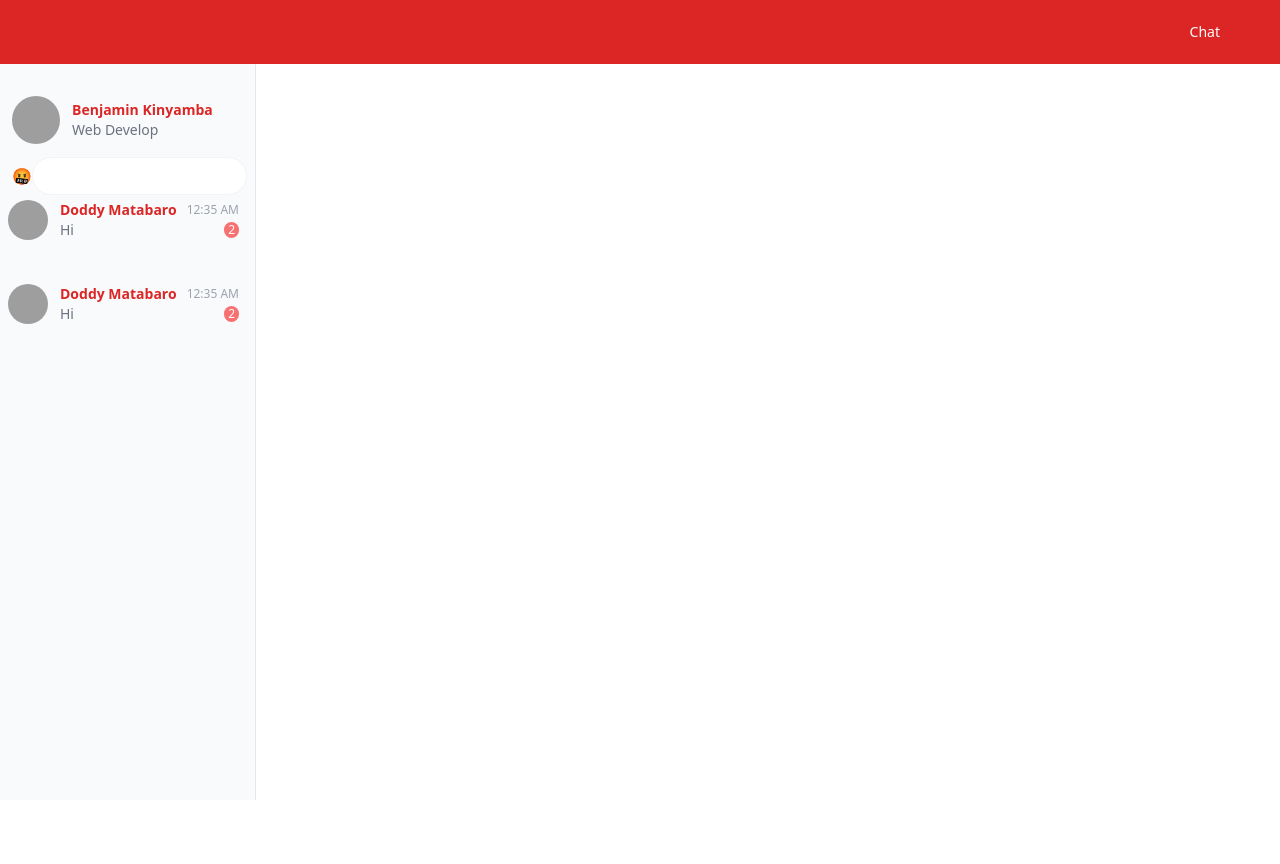
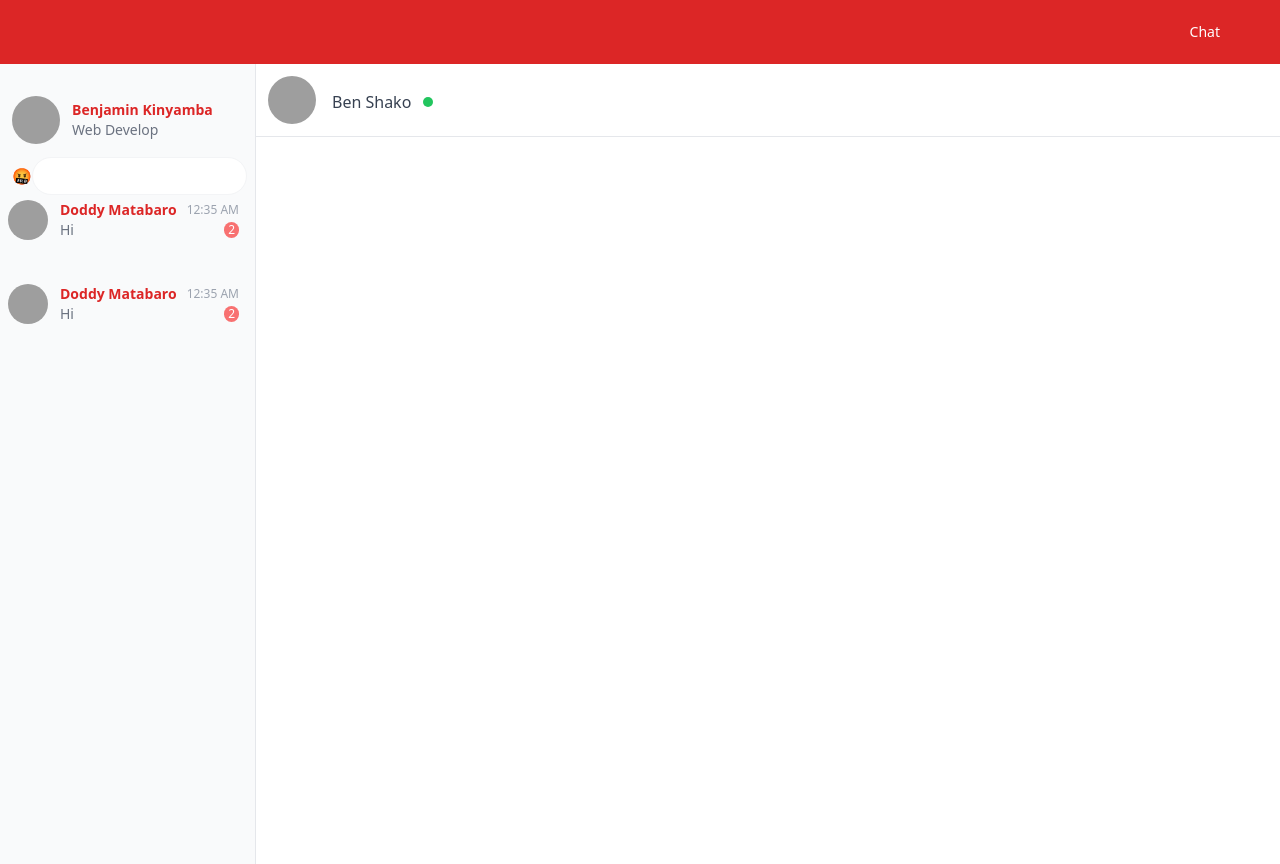
Before and after one commit to DoddyMatabaro/talkit-client, a React (Vite) app in the folder talkit-client/: page / in a window 1280 px wide. Before the commit the page ends 800 px from the top, so only its background shows below. Built offline with nearby package versions, Linux system fonts and the light colour scheme; grey boxes are pictures that could not be loaded.

Commit message:
styles chat screen: selected user

```diff
--- a/talkit-client/src/screen/Chat.jsx
+++ b/talkit-client/src/screen/Chat.jsx
@@ -39,6 +39,7 @@ function Chat() {
                         </div>
                 </nav>
                 {/* end navigation ends here */}
+                {/* CHAT LAYOUT */}
                 <div className='flex-grow w-full max-w-7xl mx-auto lg:flex'>
                     <div className="flex-1 min-w-0 bg-white xl:flex">
                         <div className="border-b border-gray-200 xl:border-b-0 xl:flex-shink-0 xl:w-64 xl:border-r xl:border-gray-200 bg-gray-50">
@@ -134,6 +135,28 @@ function Chat() {
                                 </div>
                             </div>
                         </div>
+                        {/* CONTENT */}
+                        <div className="flex-1 p:2 sm:pb-6 justify-between  flex-col h-screen hidden xl:flex">
+                                <div className='flex sm:items-center justify-between py-3 border-b border-gray-200 p-3'>
+                                    <div className='flex items-center space-x-4'>
+                                        <img
+                                            src={profile}
+                                            className='w-10 sm:w-12 h-10 sm:h-12 rounded-full cursor pointer'
+                                        />
+
+                                        <div className='flex flex-col loading-tight'>
+                                            <div className='text-1xl mt-1 flex items-center'>
+                                                <span className='text-gray-700 mr-3'>Ben Shako</span>
+                                                <span className='text-green-500'>
+                                                    <svg width={10} height={10}>
+                                                        <circle cx={5} cy={5} r={5} fill="currentColor" />
+                                                    </svg>
+                                                </span>
+                                            </div>
+                                        </div>
+                                    </div>
+                                </div>
+                        </div>
                     </div>
                 </div>
             </div>
```
